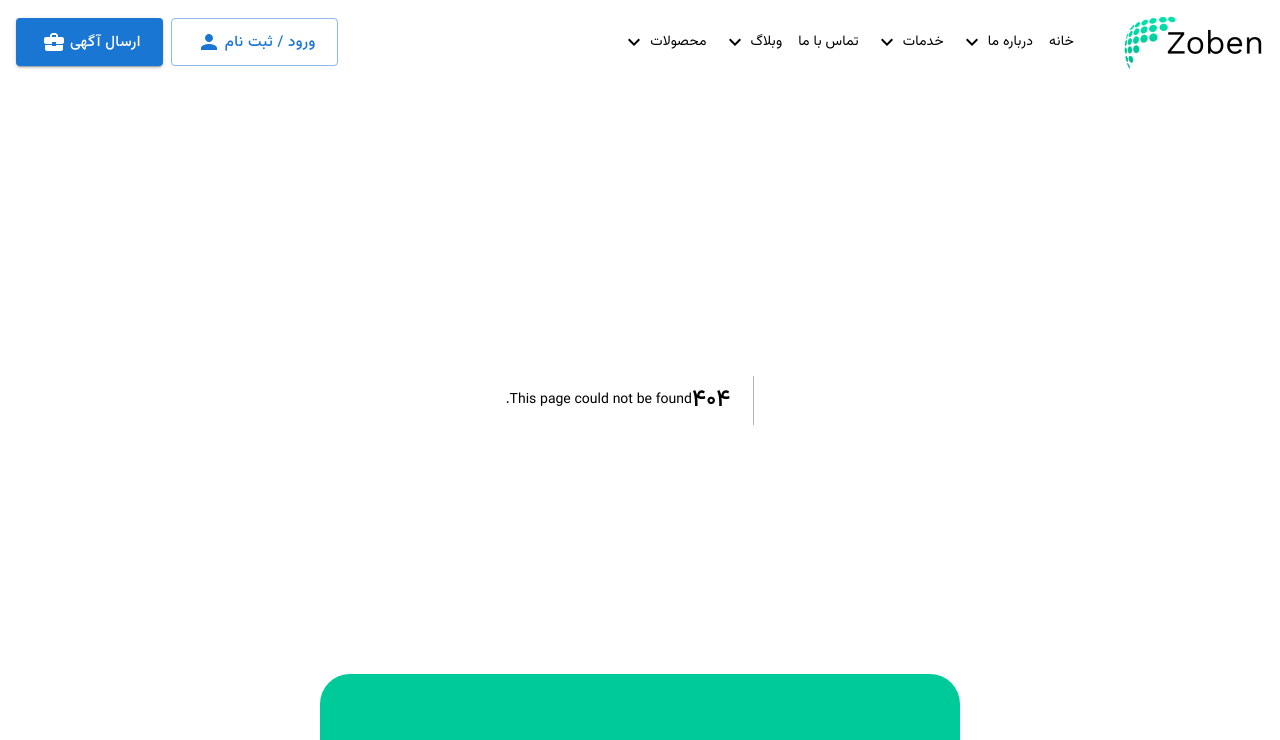
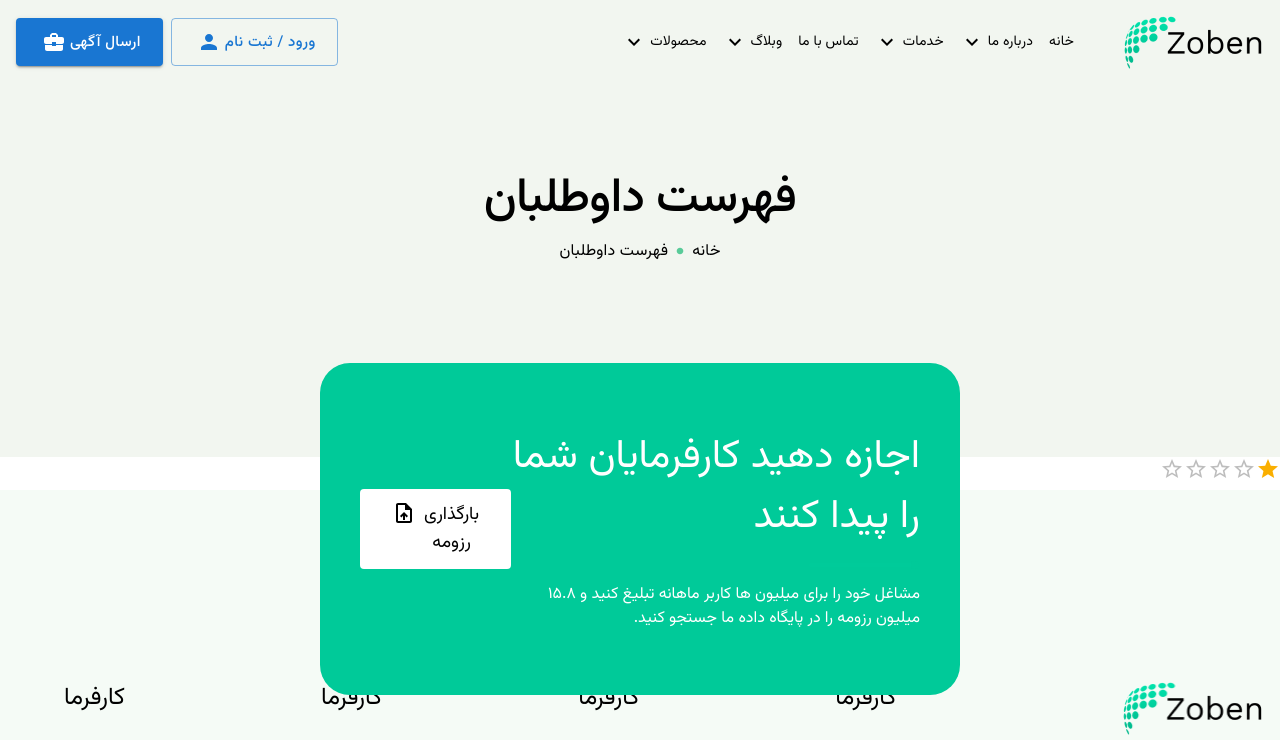
Before and after one commit to RwinZakeri/up, a Next.js app: page /candidates-listing in a window 1280 px wide. Before the commit this address had no page. Shown: the top 740 px of the page. Built offline with nearby package versions, Linux system fonts and the light colour scheme.

Commit message:
fix some issues

```diff
--- /dev/null
+++ b/src/app/(pages)/candidates-listing/CandidatesListingComponent.tsx
@@ -0,0 +1,23 @@
+import InnerTitle from "@/app/components/jobs/index/innerTitle/innterTitle";
+import type { InnerTitleInfo } from "@/types/type";
+import { Box, Rating } from "@mui/material";
+
+const CandidatesListingComponent = () => {
+  const innerTitleInfo: InnerTitleInfo = {
+    title: "فهرست داوطلبان",
+    mainRouteTitle: "خانه",
+    mainRouteAddress: "/",
+    current: "فهرست داوطلبان",
+    currentAddress: "/candidates-listing",
+  };
+
+  return (
+    <Box>
+      <InnerTitle innerTitleInfo={innerTitleInfo} />
+
+      <Rating name="read-only" value={1} readOnly />
+    </Box>
+  );
+};
+
+export default CandidatesListingComponent;
--- /dev/null
+++ b/src/app/candidates-listing/page.tsx
@@ -0,0 +1,7 @@
+import CandidatesListingComponent from "../(pages)/candidates-listing/CandidatesListingComponent";
+
+const CandidatesListing = () => {
+  return <CandidatesListingComponent />;
+};
+
+export default CandidatesListing;
--- a/src/app/components/home/index/highRateFreelancer/highRateFreeLanceCardContainer.tsx
+++ b/src/app/components/home/index/highRateFreelancer/highRateFreeLanceCardContainer.tsx
@@ -6,7 +6,7 @@ import { Box } from "@mui/material";
 const HighRateFreeLanceCardContainer = () => {
   const { freeLancers } = db;
   return (
-    <Box className="pt-8 flex items-center flex-wrap gap-10 justify-between">
+    <Box className="pt-8 flex items-center flex-wrap gap-10 lg:gap-2 justify-between flex-col px-8 md:px-0 md:flex-row">
       {freeLancers?.map((item: Freelancer) => (
         <HighRateFreeLanceCard {...item} />
       ))}
--- a/src/app/components/layout/index/header/header.tsx
+++ b/src/app/components/layout/index/header/header.tsx
@@ -35,7 +35,7 @@ const Header = () => {
       }`}
     >
       <Box
-        className="standardContainer"
+        className=""
         sx={{
           width: "100%",
           display: "flex",
--- a/src/modules/highRateFreeLanceCard/highRateFreeLanceCard.tsx
+++ b/src/modules/highRateFreeLanceCard/highRateFreeLanceCard.tsx
@@ -1,6 +1,5 @@
 import type { Freelancer } from "@/types/type";
-import StarIcon from "@mui/icons-material/Star";
-import { Box, List, ListItem, Typography } from "@mui/material";
+import { Box, Rating, Typography } from "@mui/material";
 import Image from "next/image";
 
 const HighRateFreeLanceCard = ({
@@ -16,35 +15,29 @@ const HighRateFreeLanceCard = ({
   const blueStars = totalStars - goldStars; // Remaining stars are blue
 
   return (
-    <Box className="flex flex-col items-center justify-center gap-4 shadow-xl w-fit p-4 rounded-xl">
+    <Box className="flex flex-col items-center justify-center gap-3 shadow-xl w-full md:w-fit p-6 lg:p-3 xl:p-10 rounded-xl">
       <Image
         src={imgAddress}
         alt="freelance"
-        className="w-20 rounded-full border-4 border-highGreen"
+        className="w-24 rounded-full border-4 border-highGreen"
         width={100}
         height={100}
       />
-      <Typography className="font-medium">{title}</Typography>
-      <Typography className="text-gray-400">{description}</Typography>
-      <List sx={{ display: "flex", gap: 1 }}>
-        {/* Render gold stars */}
-        {Array.from({ length: goldStars }).map((_, index) => (
-          <ListItem sx={{ padding: 0 }} key={`gold-${index}`}>
-            <StarIcon className="text-gold text-[20px]" />
-          </ListItem>
-        ))}
-        {/* Render blue stars */}
-        {Array.from({ length: blueStars }).map((_, index) => (
-          <ListItem sx={{ padding: 0 }} key={`blue-${index}`}>
-            <StarIcon className="text-mainGray text-[20px]" />
-          </ListItem>
-        ))}
-      </List>
-      <Box className="flex flex-col md:flex-row items-center justify-between px-12 md:px-0 gap-2 md:gap-8">
+      <Typography className="2xl:w-96 w-fit text-center font-semibold text-lg">
+        {title}
+      </Typography>
+      <Typography className="text-gray-400 text-base">{description}</Typography>
+      <Box>
+        <Rating name="read-only" value={1} readOnly />
+      </Box>
+      <Box className="flex flex-col md:flex-row items-center justify-between px-12  md:px-0 md:gap-8  w-full">
         <Box>
           <Typography sx={{ display: "flex", color: "gray" }}>
             موفقیت شغلی :{" "}
-            <Typography variant="caption" className="text-base text-black">
+            <Typography
+              variant="caption"
+              className="text-base font-semibold text-black"
+            >
               {jobPosition}%
             </Typography>
           </Typography>
@@ -52,7 +45,10 @@ const HighRateFreeLanceCard = ({
         <Box>
           <Typography sx={{ display: "flex", color: "gray" }}>
             امتیاز :{" "}
-            <Typography variant="caption" className="text-base text-black">
+            <Typography
+              variant="caption"
+              className="text-base font-semibold text-black"
+            >
               {rateMoney} تومان در ماه
             </Typography>
           </Typography>
```
